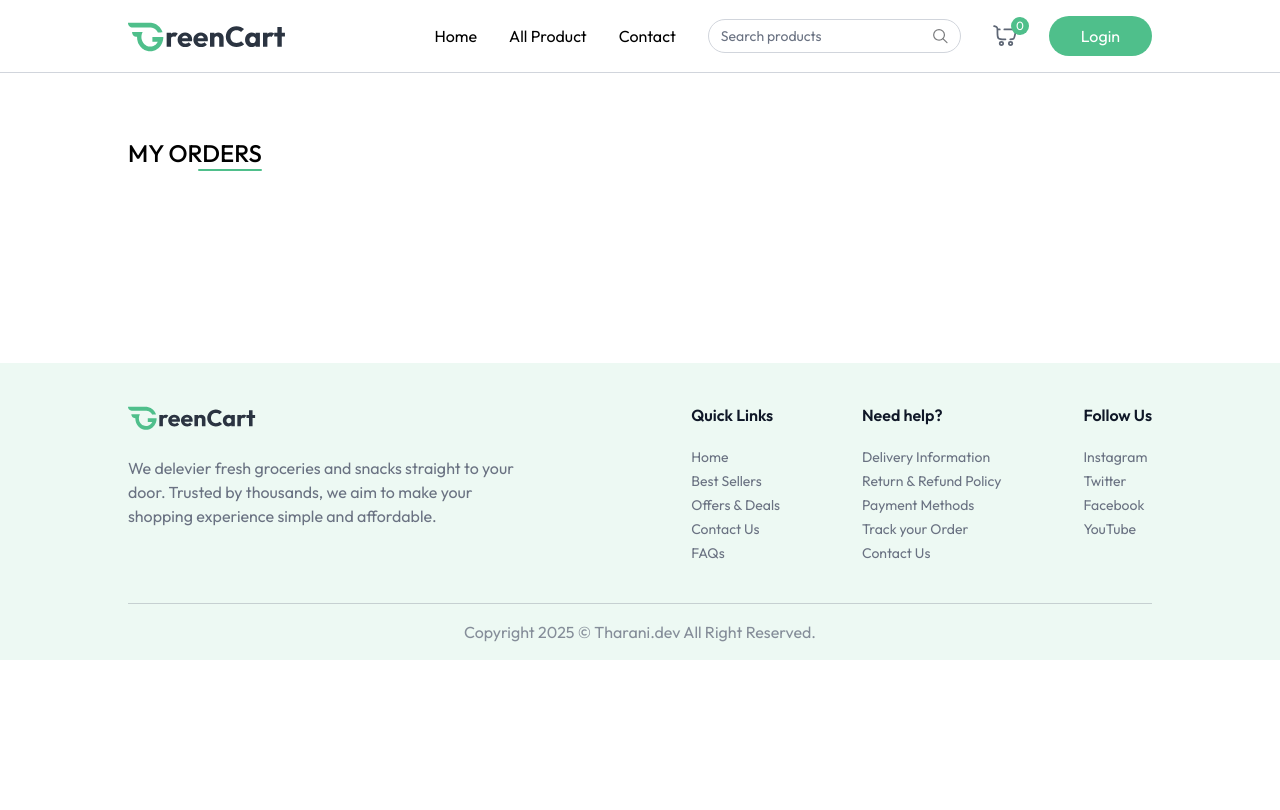
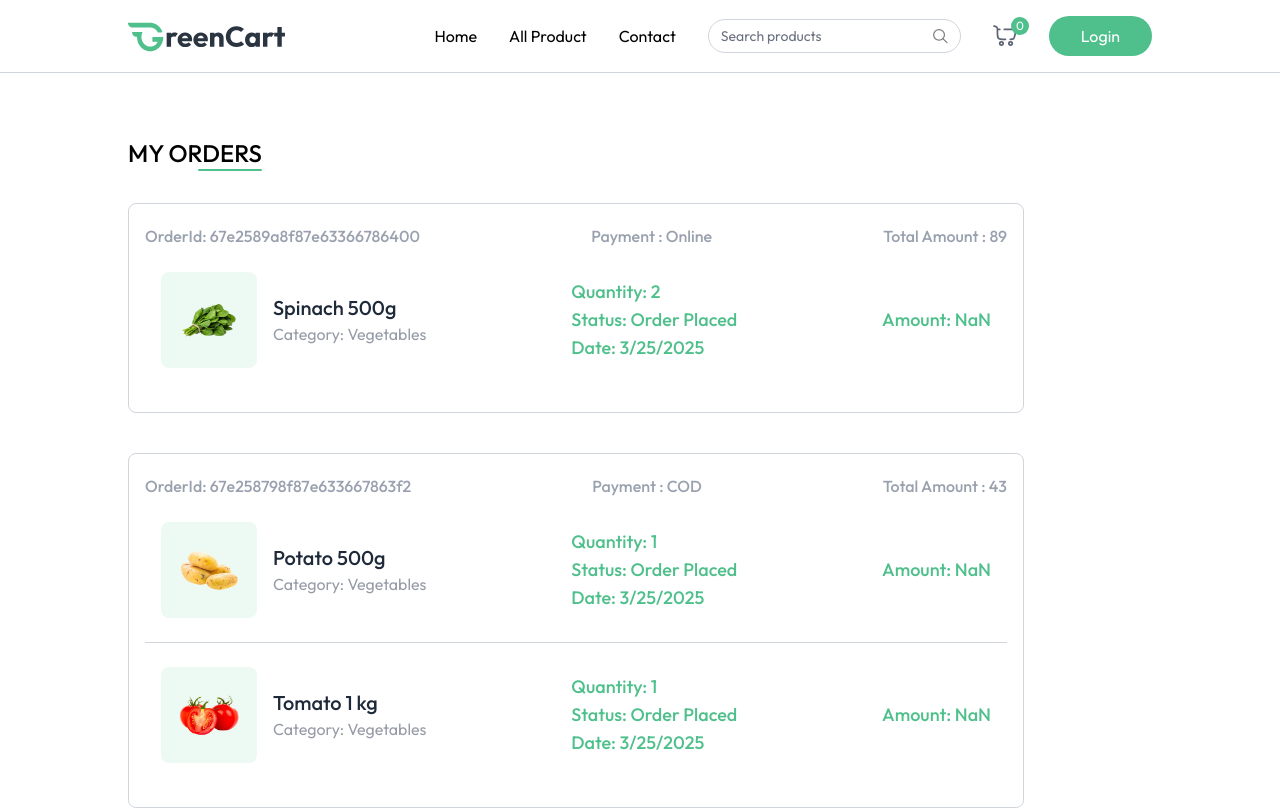
Before and after one commit to tharani-2006/GreenCart, a React (Vite) app in the folder client/: page /my-orders in a window 1280 px wide. Shown: the top 810 px of the page. Built offline with nearby package versions, Linux system fonts and the light colour scheme.

Commit message:
develop complete my-order page with neat UI

```diff
--- a/client/src/pages/MyOrders.jsx
+++ b/client/src/pages/MyOrders.jsx
@@ -1,17 +1,63 @@
-import React from 'react'
+import React, { useEffect } from 'react'
 import { useState } from 'react'
 import { useAppContext } from '../context/AppContext'
+import { dummyOrders } from '../assets/assets'
 
 const MyOrders = () => {
 
-    const [myOrders, setMyOrders] = useState([])
-    const {currency} = useAppContext();
+  const [myOrders, setMyOrders] = useState([])
+  const { currency } = useAppContext();
+
+  const fetchMyOrders = async () => {
+    setMyOrders(dummyOrders)
+  }
+
+  useEffect(() => {
+    fetchMyOrders()
+  }, [])
+
   return (
     <div className='mt-16 pb-16'>
-        <div className='flex flex-col items-end w-max mb-8'>
-            <p className='text-2xl font-medium uppercase'>My Orders</p>
-            <div className='w-16 h-0.5 bg-primary rounded-full'></div>
+      <div className='flex flex-col items-end w-max mb-8'>
+        <p className='text-2xl font-medium uppercase'>My Orders</p>
+        <div className='w-16 h-0.5 bg-primary rounded-full'></div>
+      </div>
+      {myOrders.map((order, index) => (
+        <div key={index} className='border border-gray-300 rounded-lg mb-10 p-4 py-5 max-w-4xl'>
+          <p className='flex justify-between md:items-center text-gray-400 md:font-medium max-md:flex-col'>
+            <span>OrderId: {order._id}</span>
+            <span>Payment : {order.paymentType}</span>
+            <span>Total Amount : {currency}{order.amount}</span>
+          </p>
+          {order.items.map((item, index) => (
+
+            <div key={index} className={`relative bg-white text-gray-500/70 ${order.items.length !== index + 1 && "border-b"
+              } border-gray-300 flex flex-col md:flex-row md:items-center justify-between py-5 p-4 md:py-6 w-full max-w-4xl md:gap-16`}>
+
+              <div className='flex items-center mb-4 md:mb-0'>
+                <div className='bg-primary/10 p-4 rounded-lg'>
+                  <img src={item.product.image[0]} alt="" className='w-16 h-16' />
+                </div>
+                <div className='ml-4'>
+                  <h2 className='text-xl font-medium text-gray-800'>{item.product.name}</h2>
+                  <p>Category: {item.product.category}</p>
+                </div>
+              </div>
+
+              <div className='text-primary text-lg font-medium'>
+                <p>Quantity: {item.quantity || "1"}</p>
+                <p>Status: {order.status}</p>
+                <p>Date: {new Date(order.createdAt).toLocaleDateString()}</p>
+              </div>
+
+              <p className='text-primary text-lg font-medium'>
+                Amount: {currency}{item.product.offerprice * (item.quantity || 1)}
+              </p>
+
+            </div>
+          ))}
         </div>
+      ))}
 
     </div>
   )
```
